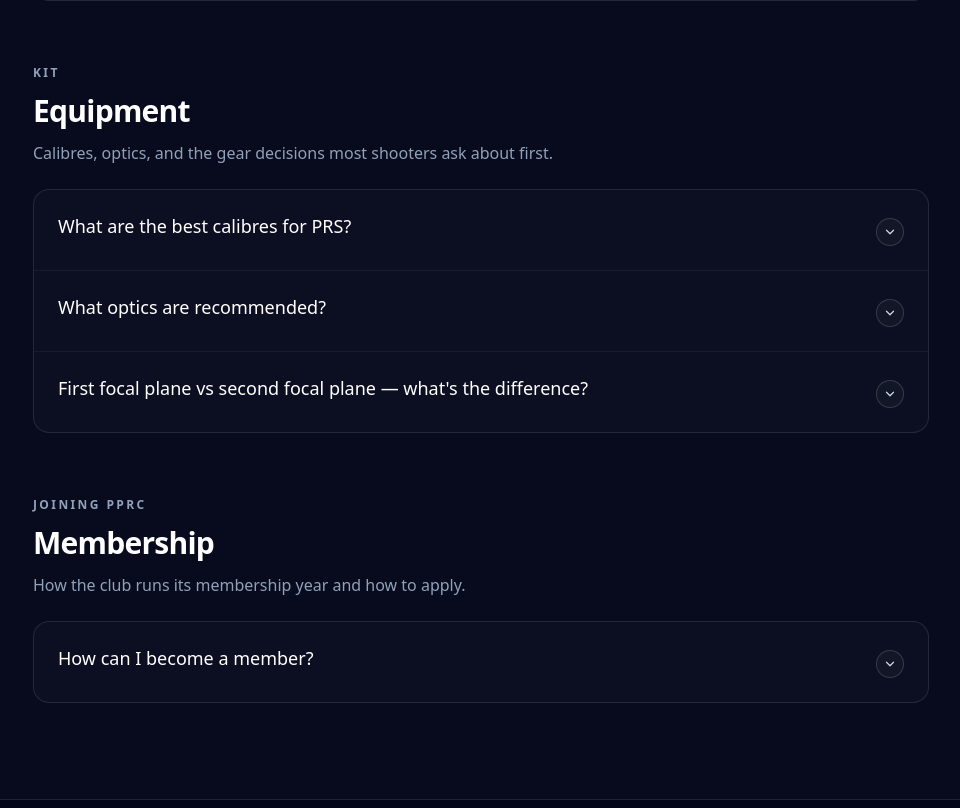
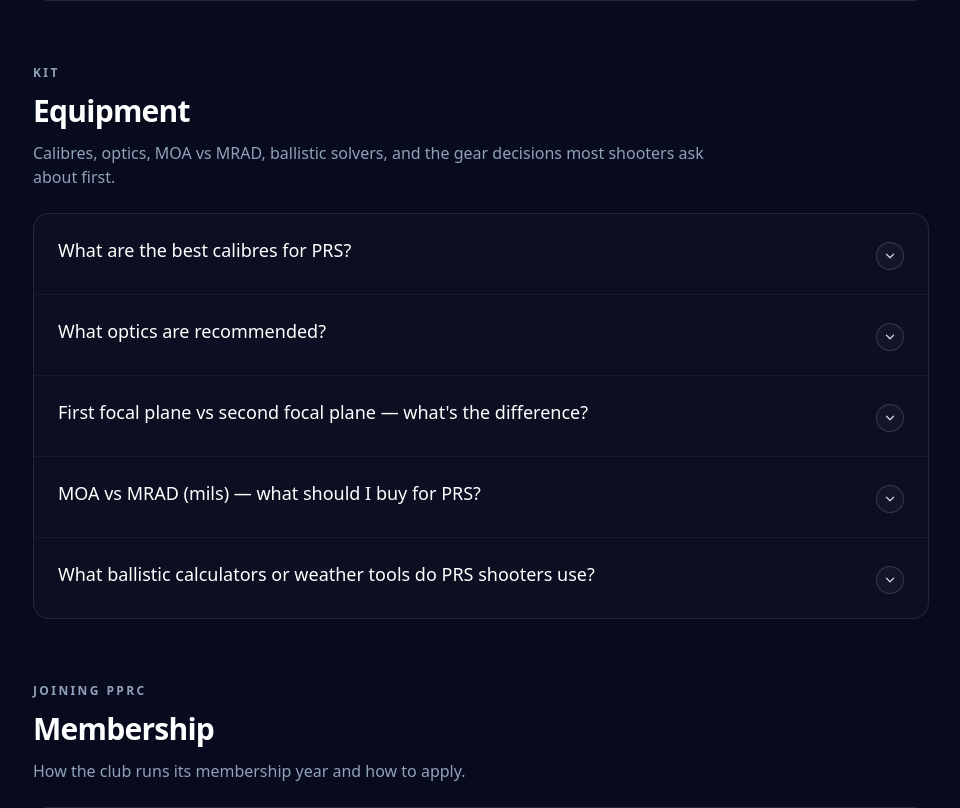
Before and after one commit to vassago85/PPRC, a Laravel app: page /faqs in a window 1280 px wide. Shown: the part 1418-2226 px from the top of the page, without its empty margins (159-1119 px from the left). Run offline with Laravel 12, Linux system fonts and the light colour scheme; data comes from the database, SQL or seed files in the repository; style sheets or scripts are compiled from the project's sources; parts of the project's set-up code (start-up, migrations or seed data) failed here and were passed over; some libraries are stand-ins or nearby versions.

Commit message:
FAQs: add MOA vs MRAD and ballistic solver / weather meter guides
Made-with: Cursor

```diff
--- a/resources/views/site/faqs.blade.php
+++ b/resources/views/site/faqs.blade.php
@@ -1,6 +1,6 @@
 <x-site.layout
     title="Frequently Asked Questions"
-    description="Everything you need to know about PRS shooting, PR22, equipment, and getting started with Pretoria Precision Rifle Club."
+    description="PRS and PR22 FAQs for Pretoria Precision Rifle Club — equipment, MOA vs MRAD, ballistic apps and weather meters, membership, and match day."
 >
     {{-- Page intro --}}
     <x-site.section padding="lg">
@@ -147,7 +147,7 @@
             <x-site.faq-group
                 eyebrow="Kit"
                 title="Equipment"
-                description="Calibres, optics, and the gear decisions most shooters ask about first."
+                description="Calibres, optics, MOA vs MRAD, ballistic solvers, and the gear decisions most shooters ask about first."
             >
                 <x-site.faq-item question="What are the best calibres for PRS?">
                     <p>
@@ -208,6 +208,70 @@
                         adjustments without changing magnification.
                     </p>
                 </x-site.faq-item>
+
+                <x-site.faq-item question="MOA vs MRAD (mils) — what should I buy for PRS?">
+                    <p>
+                        <strong>MOA</strong> (minute of angle) and <strong>MRAD</strong> (milliradians, usually called
+                        &ldquo;mils&rdquo; on turrets and reticles) are two different ways of dividing clicks and
+                        subtensions. Both are perfectly usable if you commit to one system and learn it properly.
+                    </p>
+                    <p>
+                        In practice, <strong>most PRS shooters worldwide run MRAD scopes</strong>. Squad chatter,
+                        coaching, and quick corrections on the clock are overwhelmingly in tenths of a mil: wind calls,
+                        elevation changes, and &ldquo;spotter language&rdquo; all line up faster when everyone shares the
+                        same angular unit.
+                    </p>
+                    <p>
+                        If you are <strong>still choosing an optic for PRS</strong>, MRAD is usually the easier match to
+                        how matches are taught and discussed: the mental arithmetic lines up neatly with metric thinking
+                        (for example 0.1&nbsp;mil clicks), and you spend less time translating when someone gives you a
+                        correction in mils.
+                    </p>
+                    <p>
+                        Ballistically, <strong>similar calibres are often remarkably close in angular space</strong>
+                        once you are talking mils on target &mdash; what changes is mainly velocity and drop, not the
+                        language the squad uses for a correction. MOA shooters absolutely still compete; the point is
+                        that MRAD tends to fit the <em>conversation</em> of modern PRS with less friction.
+                    </p>
+                </x-site.faq-item>
+
+                <x-site.faq-item question="What ballistic calculators or weather tools do PRS shooters use?">
+                    <p>
+                        You do not need the most expensive solver on day one, but you <strong>do</strong> need a
+                        repeatable way to build a drop chart, confirm truing, and read wind &mdash; whether that is an
+                        app, a dedicated meter, or both.
+                    </p>
+                    <p>
+                        <strong>Phone and tablet apps</strong> (examples shooters commonly use) include
+                        <strong>Hornady 4DOF</strong>, <strong>Applied Ballistics Quantum</strong> (AB&rsquo;s current
+                        mobile solver with profile management and Bluetooth links to supported hardware), and
+                        <strong>GeoBallistics</strong> (standalone ballistics platform with its own app ecosystem).
+                    </p>
+                    <p>
+                        <strong>Kestrel</strong> handheld weather meters with Applied Ballistics firmware remain a
+                        <strong>field-proven</strong> choice: wind, air density, and a trusted solver in one unit you can
+                        keep on a tripod or in a pocket between stages.
+                    </p>
+                    <p>
+                        <strong>Calypso</strong> builds compact <strong>ultrasonic wind meters</strong>, including
+                        Applied Ballistics&ndash;oriented models that stream wind data over Bluetooth into compatible
+                        apps &mdash; a lightweight way to feed live wind into an AB-style workflow without carrying a
+                        full weather station.
+                    </p>
+                    <p>
+                        <strong>Vortex</strong> also now offers ballistic <strong>weather meters</strong> such as the
+                        <strong>ACE</strong>, which combine environmental sensors with <strong>GeoBallistics</strong>
+                        integration (solver, profiles, and app connectivity in the GeoBallistics family). That gives
+                        shooters another credible option alongside traditional Kestrel + app setups.
+                    </p>
+                    <p>
+                        PPRC does not endorse a single brand; models and firmware change. Use this list as a map of what
+                        experienced shooters mean when they say &ldquo;4DOF&rdquo;, &ldquo;AB Quantum&rdquo;,
+                        &ldquo;Kestrel with AB&rdquo;, &ldquo;Calypso into the app&rdquo;, or &ldquo;GeoBallistics on the
+                        Vortex meter&rdquo; &mdash; then pick what fits your budget, your phone, and how you like to work
+                        on the range.
+                    </p>
+                </x-site.faq-item>
             </x-site.faq-group>
 
             {{-- Membership -------------------------------------------------- --}}
```
